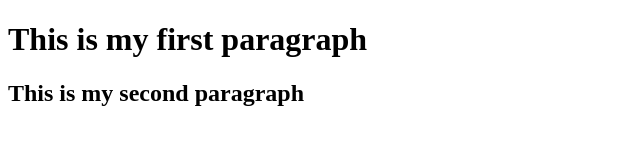
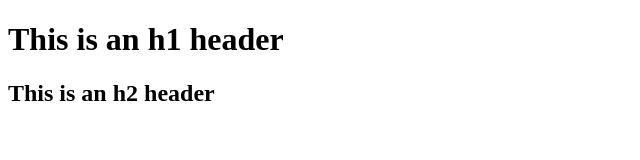
Before and after one commit to clamslam12/webapp_spring2021_test, a plain HTML site: page index.html in a window 1280 px wide. Shown: the whole page, without its empty margins (0-640 px from the left). Drawn offline with Linux system fonts and the light colour scheme.

Commit message:
Update index.html

```diff
--- a/index.html
+++ b/index.html
@@ -1,7 +1,8 @@
 <!DOCTYPE html>
+<html>
 <head></head>
 <body>
-    <h1>This is my first paragraph</h1>
-    <h2>This is my second paragraph</h2>
+    <h1>This is an h1 header</h1>
+    <h2>This is an h2 header</h2>
 </body>
 </html>
```
